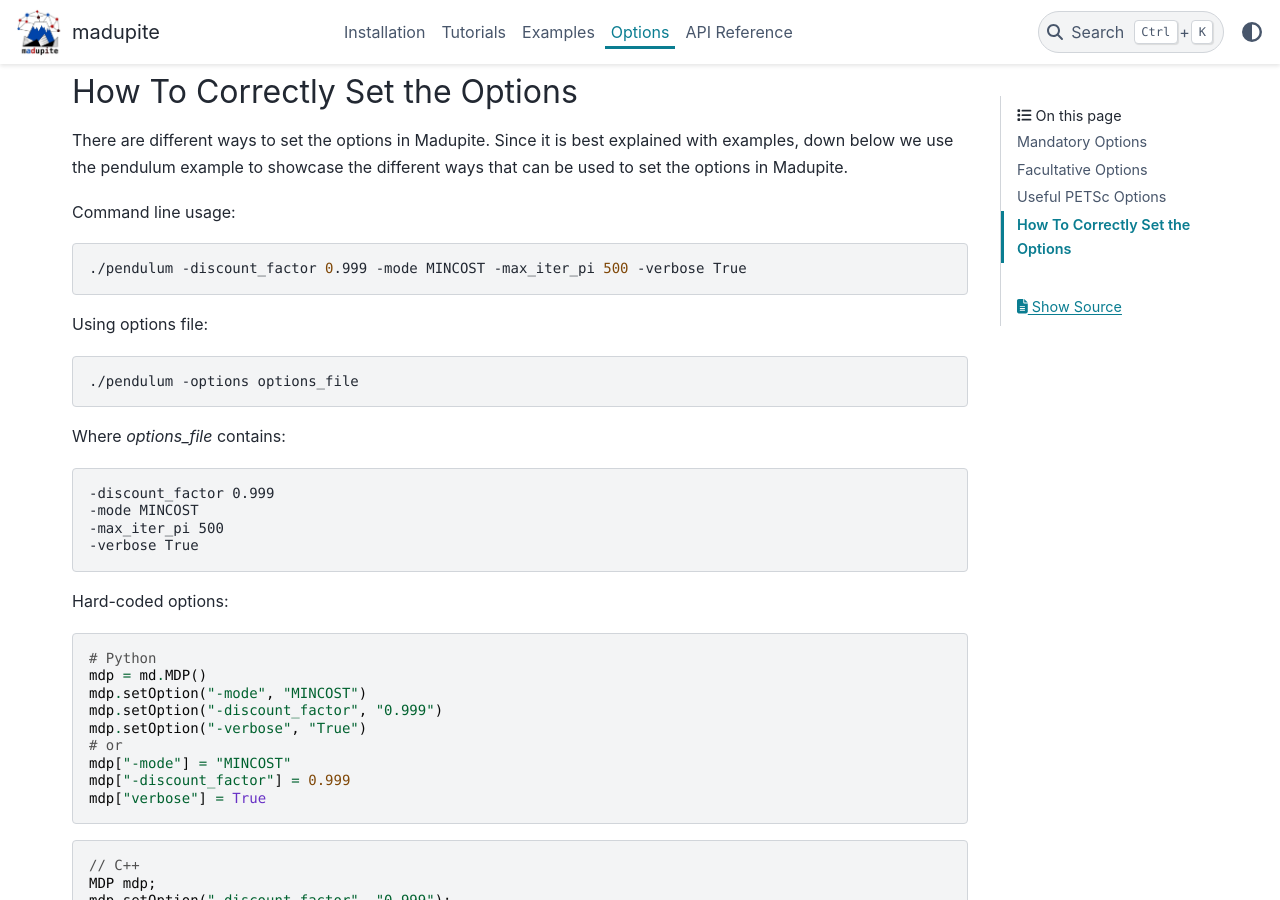
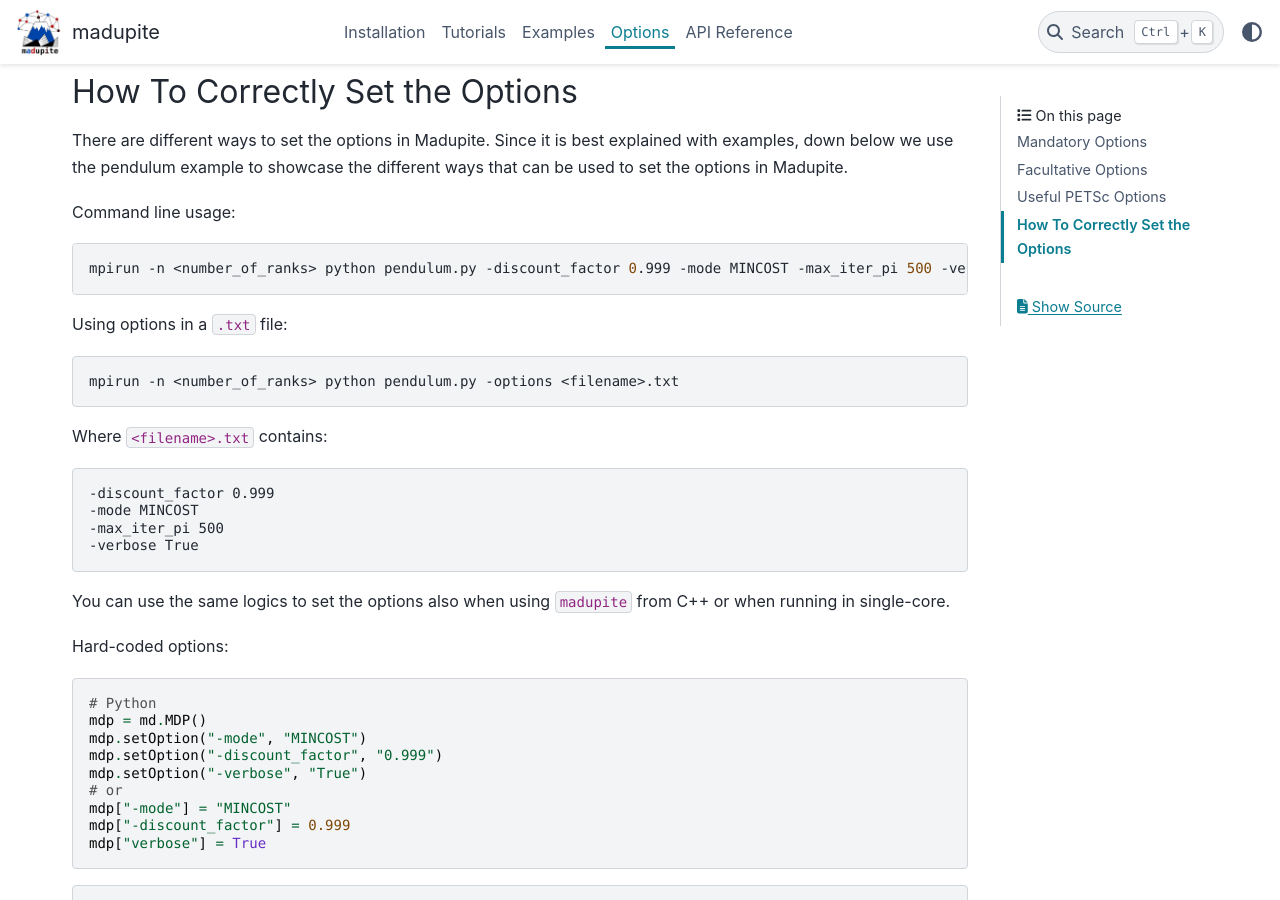
Before and after one commit to madupite/madupite, a Sphinx documentation site: the page built from docs/options.rst, in a window 1280 px wide and 900 px high, scrolled down 4011 px. Built offline with Sphinx 7.4.7 and the PyData theme 0.15.4, drawn with Linux system fonts in a browser that asks for light colours.

Commit message:
options small update

```diff
--- a/docs/options.rst
+++ b/docs/options.rst
@@ -151,15 +151,15 @@ Command line usage:
 
 .. code-block:: bash
 
-   ./pendulum -discount_factor 0.999 -mode MINCOST -max_iter_pi 500 -verbose True
+   mpirun -n <number_of_ranks> python pendulum.py -discount_factor 0.999 -mode MINCOST -max_iter_pi 500 -verbose True
 
-Using options file:
+Using options in a ``.txt`` file:
 
 .. code-block:: bash
 
-   ./pendulum -options options_file
+   mpirun -n <number_of_ranks> python pendulum.py -options <filename>.txt
 
-Where `options_file` contains:
+Where ``<filename>.txt`` contains:
 
 .. code-block:: text
 
@@ -167,6 +167,8 @@ Where `options_file` contains:
    -mode MINCOST
    -max_iter_pi 500
    -verbose True
+
+You can use the same logics to set the options also when using ``madupite`` from C++ or when running in single-core.
 
 Hard-coded options:
 
```
